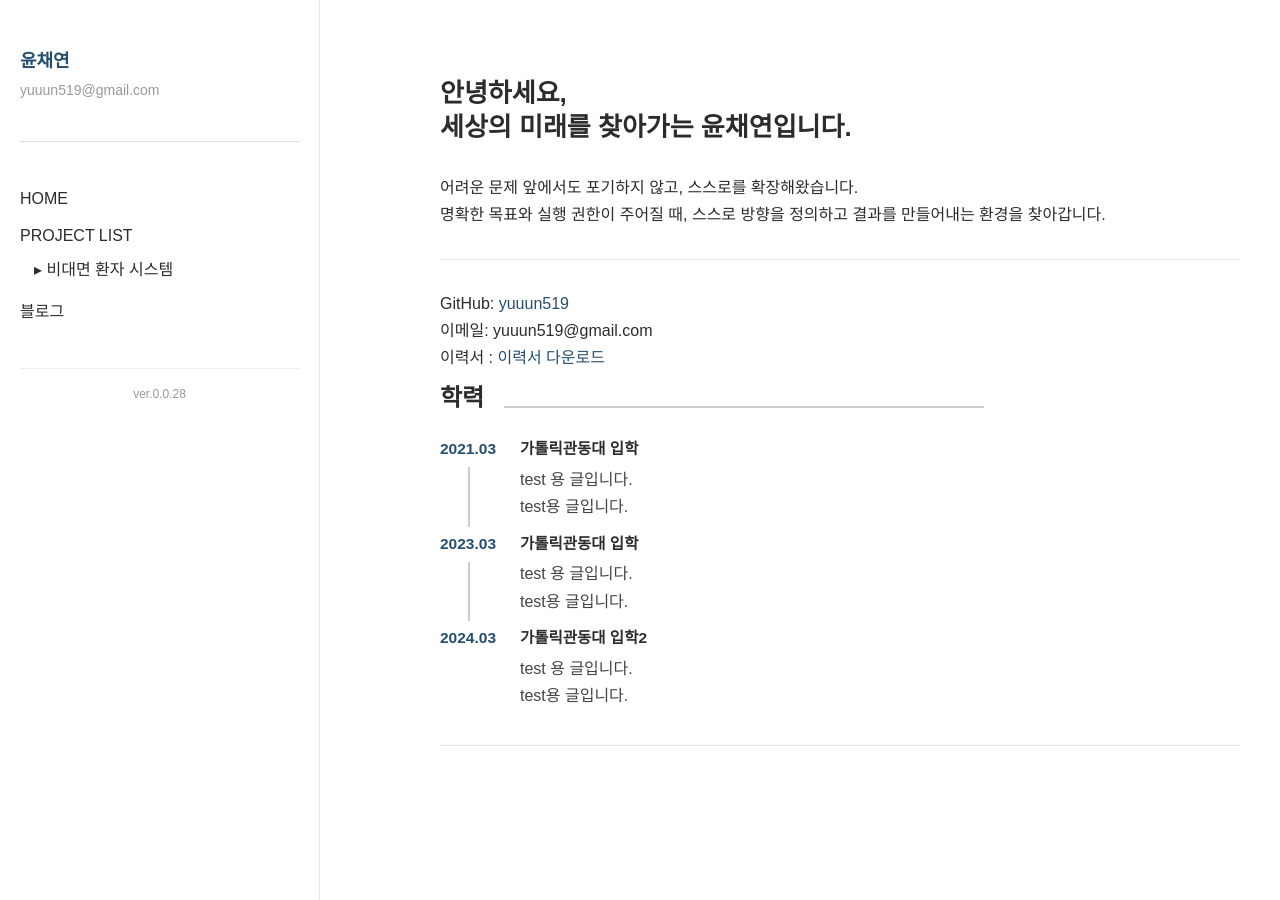
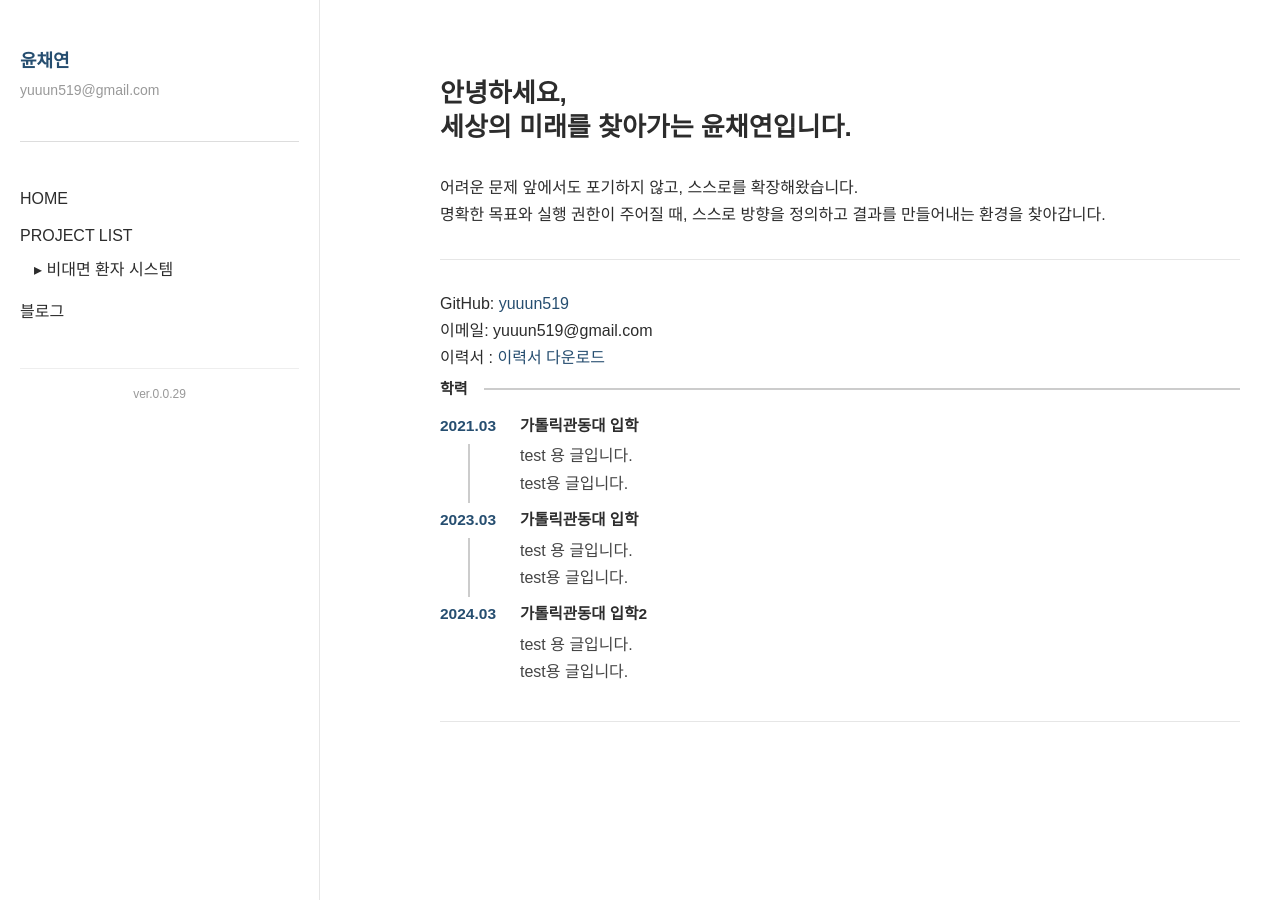
Before and after one commit to yuuun519/yuuun519.github.io, a Jekyll site: the page built from index.md, in a window 1280 px wide. Built offline with Jekyll 4.4.1, drawn with Linux system fonts in a browser that asks for light colours; some web fonts are replaced.

Commit message:
ver 0.0.29

```diff
--- a/_layouts/default.html
+++ b/_layouts/default.html
@@ -44,7 +44,7 @@
 
 <!-- sidebar-footer/ver -->
 <div class="sidebar-footer">
-  ver.0.0.28
+  ver.0.0.29
 </div>
     </aside>
 
--- a/assets/style.css
+++ b/assets/style.css
@@ -171,21 +171,20 @@ p {
   line-height: 1.6;
 }
 
-.section-heading {
-  display: inline-block;
-  margin-right: 15px;
-  font-size: 1.5em;
+.heading-with-line {
+  display: flex;
+  align-items: center;
+  font-size: 15px;
   font-weight: bold;
-  vertical-align: middle;
+  position: relative;
 }
 
-.section-divider {
-  display: inline-block;
-  width: 60%;
-  border: none;
-  border-top: 2px solid #ccc;
-  margin: 0;
-  vertical-align: middle;
+.heading-with-line::after {
+  content: "";
+  flex: 1;
+  height: 2px;
+  background-color: #ccc;
+  margin-left: 16px;
 }
 
 .content {
--- a/index.md
+++ b/index.md
@@ -15,7 +15,7 @@ GitHub: [yuuun519](https://github.com/yuuun519)
 이메일: yuuun519@gmail.com
 이력서 : [이력서 다운로드](.pdf)
 
-<h2 class="section-heading">학력</h2><hr class="section-divider">
+<h2 class="heading-with-line">학력</h2>
 
 <ul class="timeline">
   <li>
```
